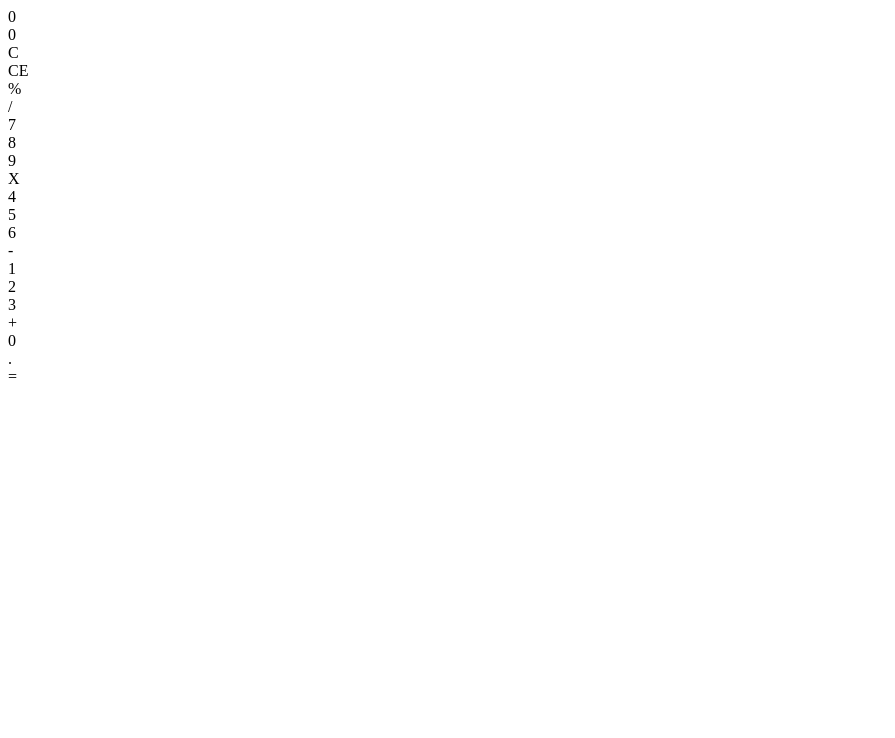
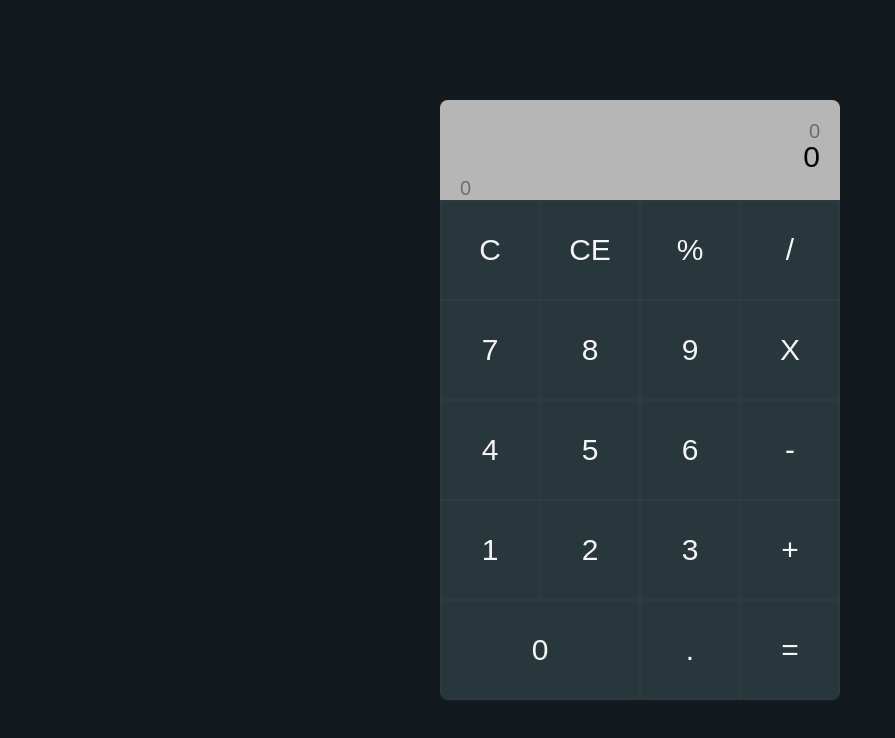
Before and after one commit to hasan75/simple-js-calculator, a plain HTML site: page index.html in a window 1280 px wide. Shown: the whole page, without its empty margins (0-895 px from the left). Drawn offline with Linux system fonts and the light colour scheme.

Commit message:
calculator front end design completed

```diff
--- a/css/style.css
+++ b/css/style.css
@@ -0,0 +1,69 @@
+* {
+  padding: 0;
+  margin: 0;
+  box-sizing: border-box;
+}
+/* //font import  */
+@import url('https://fonts.googleapis.com/css2?family=Montserrat&display=swap');
+
+html {
+  font-family: 'Montserrat', sans-serif;
+}
+section {
+  background-color: rgb(18, 26, 31);
+  min-height: 100vh;
+  width: 100%;
+  display: flex;
+  align-items: center;
+  justify-content: center;
+}
+.container {
+  width: 90%;
+  max-width: 400px;
+  background-color: rgb(39, 55, 59);
+  border-radius: 8px;
+  overflow: hidden;
+}
+.display {
+  background-color: rgb(182, 182, 182);
+  height: 100px;
+  width: 100%;
+  text-align: end;
+  padding: 20px;
+  font-size: 30px;
+  position: relative;
+}
+.display-1 {
+  opacity: 0.4;
+  font-size: 20px;
+  height: 20px;
+  overflow: hidden;
+}
+.temp-result {
+  position: absolute;
+  bottom: 0;
+  left: 10;
+  font-size: 20px;
+  opacity: 0.4;
+}
+.all-buttons {
+  color: whitesmoke;
+  display: grid;
+  grid-template: repeat(4, 1fr) / repeat(4, 1fr);
+}
+.button {
+  border: 0.5px solid rgba(92, 92, 92, 0.137);
+  height: 100px;
+  width: 100%;
+  display: flex;
+  justify-content: center;
+  align-items: center;
+  font-size: 30px;
+  cursor: pointer;
+}
+.button:hover {
+  background-color: rgb(30, 43, 46);
+}
+.btn-0 {
+  grid-column: 1/3;
+}
--- a/index.html
+++ b/index.html
@@ -15,9 +15,9 @@
             <div class="display">
                 <div class="display-1">0</div>
                 <div class="display-2">0</div>
-                <div class="temp-result"></div>
+                <div class="temp-result">0</div>
             </div>
-            <div class="all-button">
+            <div class="all-buttons">
                 <div class="button all-clear">C</div>
                 <div class="button last-entity-clear">CE</div>
                 <div class="button operation">%</div>
@@ -40,6 +40,8 @@
             </div>
         </div>
     </section>
+
+    <script src="js/calculator.js"></script>
 </body>
 
 </html>
```
Also changed, not shown: js/calculator.js (added).
